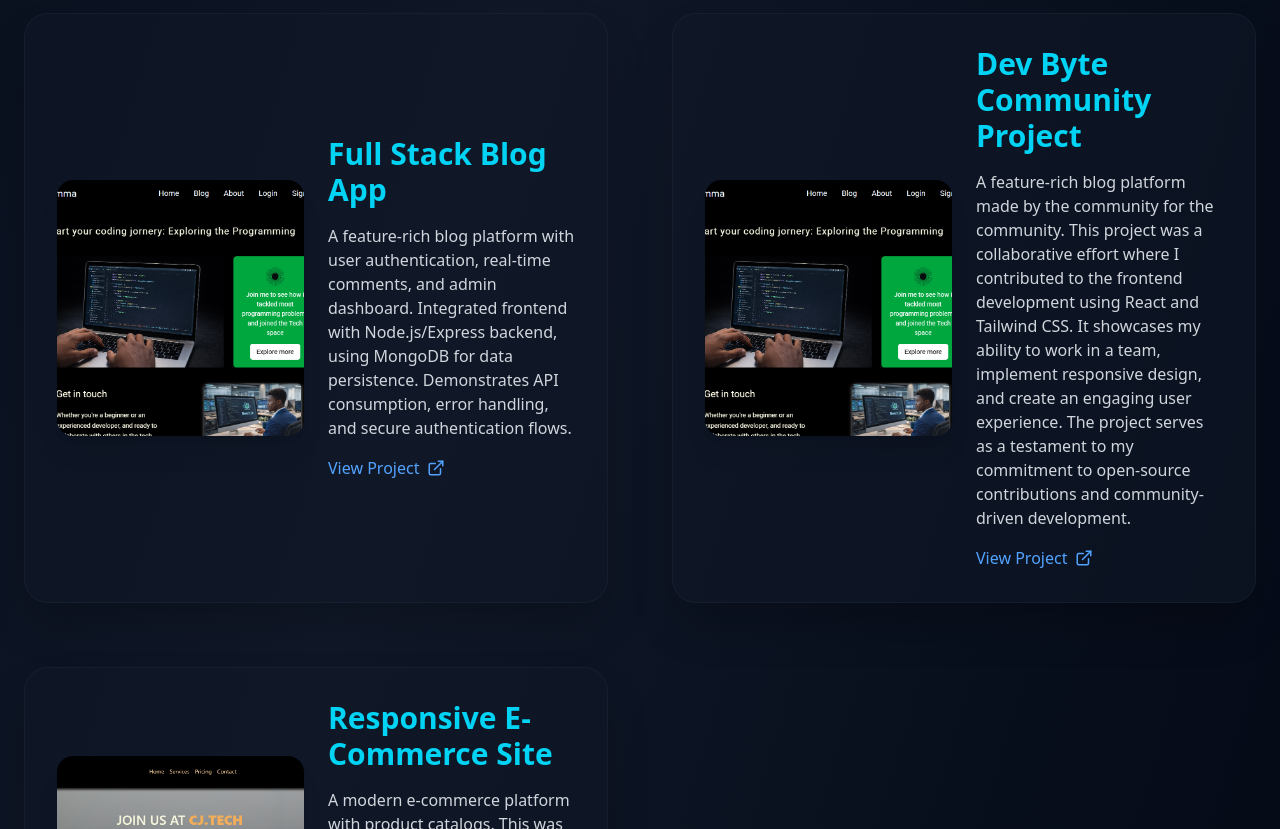
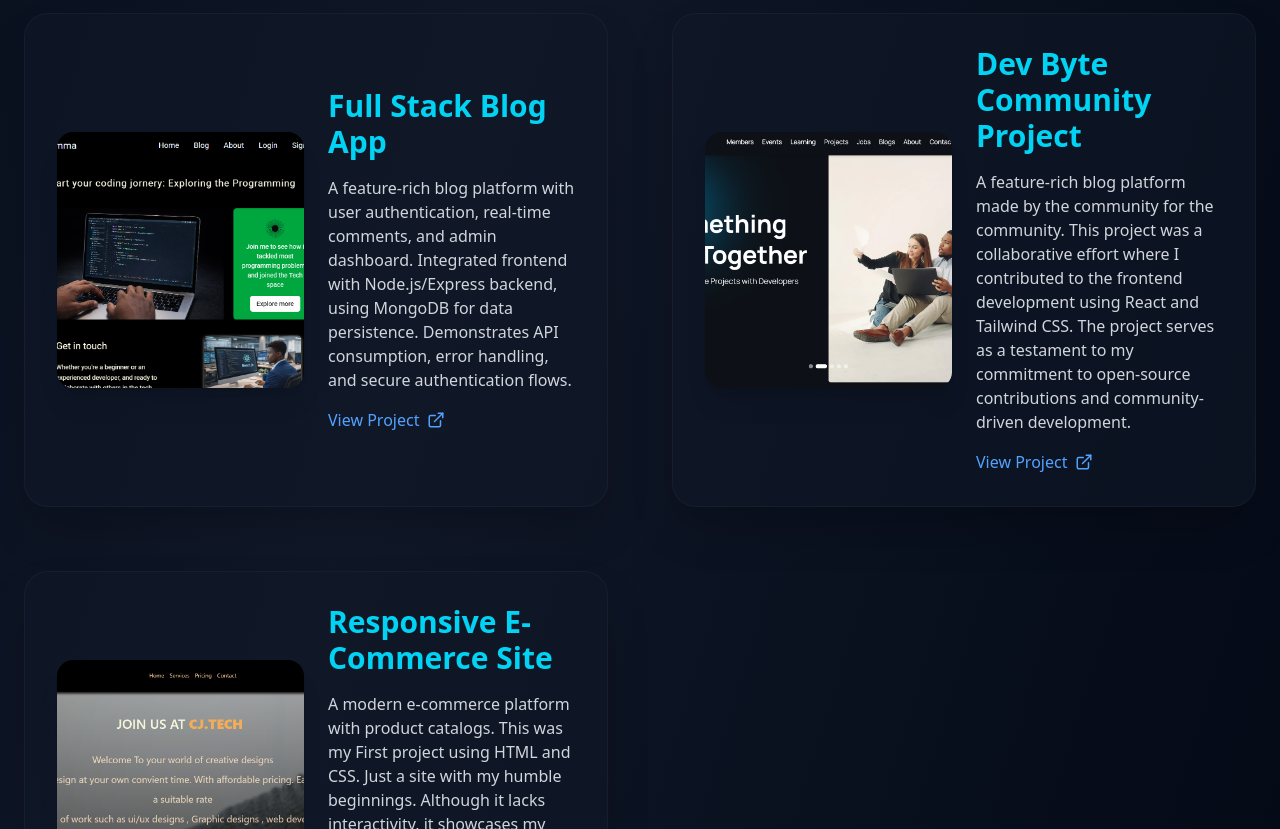
Before and after one commit to Cue-designs/Portfolio, a React (Vite) app: page / in a window 1280 px wide. Shown: the part 2580-3409 px from the top of the page. Built offline with nearby package versions, Linux system fonts and the light colour scheme.

Commit message:
made little changes on adding devbyte image

```diff
--- a/src/Portfolio.tsx
+++ b/src/Portfolio.tsx
@@ -5,6 +5,7 @@ import { useEffect, useRef } from "react";
 import imageweb from "./assets/imageweb.jpg";
 import profile from "./assets/profile.jpg";
 import Blog from "./assets/Blog.png";
+import devbyte from "./assets/devbyte.png";
 import commerce from "./assets/commerce.png";
 export default function Portfolio() {
   const navItems = [
@@ -285,9 +286,9 @@ export default function Portfolio() {
               },
               {
                 name: "Dev Byte Community Project",
-                desc: "A feature-rich blog platform made by the community for the community. This project was a collaborative effort where I contributed to the frontend development using React and Tailwind CSS. It showcases my ability to work in a team, implement responsive design, and create an engaging user experience. The project serves as a testament to my commitment to open-source contributions and community-driven development.",
+                desc: "A feature-rich blog platform made by the community for the community. This project was a collaborative effort where I contributed to the frontend development using React and Tailwind CSS. The project serves as a testament to my commitment to open-source contributions and community-driven development.",
                 link: "https://github.com/Cue-designs",
-                image: Blog,
+                image: devbyte,
               },
               {
                 name: "Responsive E-Commerce Site",
```
Also changed, not shown: src/assets/devbyte.png (added).
